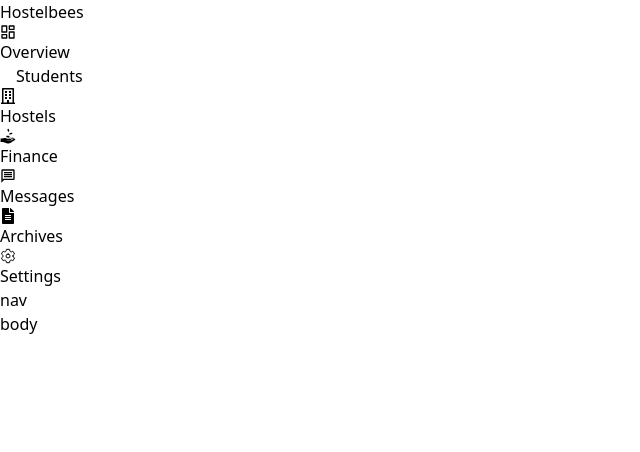
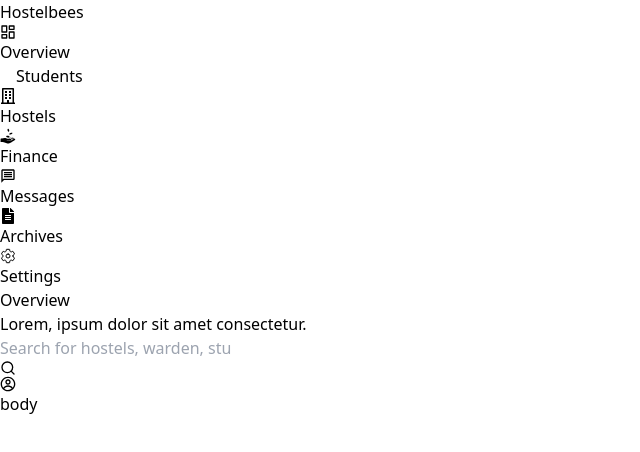
Before and after one commit to codewithbharat/hostelBees, a React (Vite) app in the folder client/: page /inst/dashboard in a window 1280 px wide. Shown: the top 452 px of the page, without its empty margins (0-640 px from the left). Built offline with nearby package versions, Linux system fonts and the light colour scheme; some icons are missing.

Commit message:
Topbar created

```diff
--- a/client/src/components/instComponents/Layout.jsx
+++ b/client/src/components/instComponents/Layout.jsx
@@ -1,5 +1,6 @@
 import React from 'react'
 import Sidebar from './Sidebar'
+import Topbar from './Topbar'
 
 const Layout = ({ children }) => {
     return (
@@ -9,7 +10,7 @@ const Layout = ({ children }) => {
             </div>
             <div class="basis-5/6 bg-gray-800">
                 <div className="flex flex-col h-screen">
-                    <div class="basis-1/12 bg-white">nav</div>
+                    <div class="basis-1/12 bg-white"> <Topbar /> </div>
                     <div class="basis-11/12 bg-cyan-400">{children}</div>
                 </div>
             </div>
--- /dev/null
+++ b/client/src/components/instComponents/Topbar.jsx
@@ -0,0 +1,28 @@
+import React from 'react'
+import { CgProfile } from "react-icons/cg";
+import { FiSearch } from "react-icons/fi";
+
+const Topbar = () => {
+  return (
+    <div className="flex flex-row w-full justify-between">
+        <div className="ml-4">
+            <h1 className='text-xl'>
+                Overview
+            </h1>
+            <p className='text-sm tracking-wider'>
+                Lorem, ipsum dolor sit amet consectetur.
+            </p>
+        </div>
+
+        <div>
+          <div className="flex flex-row h-full items-center">
+            <input className="drop-shadow-md text-sm p-2 pl-2 pr-8 tracking-wider w-80 rounded-lg" type="text" placeholder='Search for hostels, warden, student, etc.' />
+              <FiSearch className=' -ml-6 z-10 text-slate-600' />
+            <CgProfile className='mr-8 ml-4 text-2xl rounded-full  text-slate-500' />
+          </div>
+        </div>
+    </div>
+  )
+}
+
+export default Topbar
```
